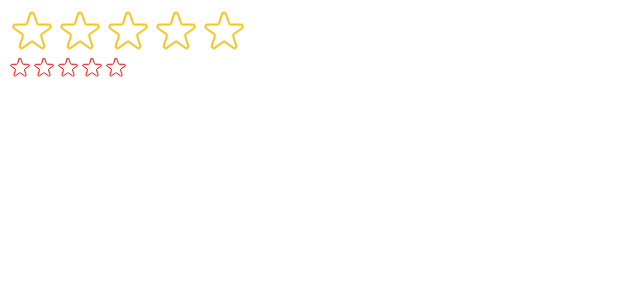
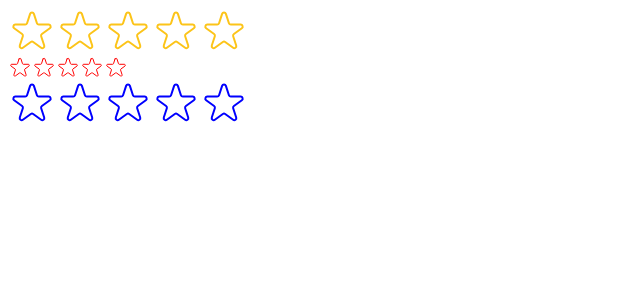
Before and after one commit to Max12345-ally/Movies, a React (Create React App) app: page / in a window 1280 px wide. Shown: the top 300 px of the page, without its empty margins (0-640 px from the left). Built offline with nearby package versions, Linux system fonts and the light colour scheme.

Commit message:
new starrating component added

```diff
--- a/src/index.js
+++ b/src/index.js
@@ -4,6 +4,10 @@ import ReactDOM from 'react-dom/client';
 // import App from './App';
 
 import StarRating from './StarRating';
+
+function Test() {
+  return <StarRating color='blue' />;
+}
 
 const root = ReactDOM.createRoot(document.getElementById('root'));
 root.render(
@@ -14,5 +18,6 @@ root.render(
       messages={['Terrible', 'Bad', 'Okay', 'Good', 'Amazing']}
     />
     <StarRating size={24} color='red' className='test' />
+    <Test />
   </React.StrictMode>
 );
```
